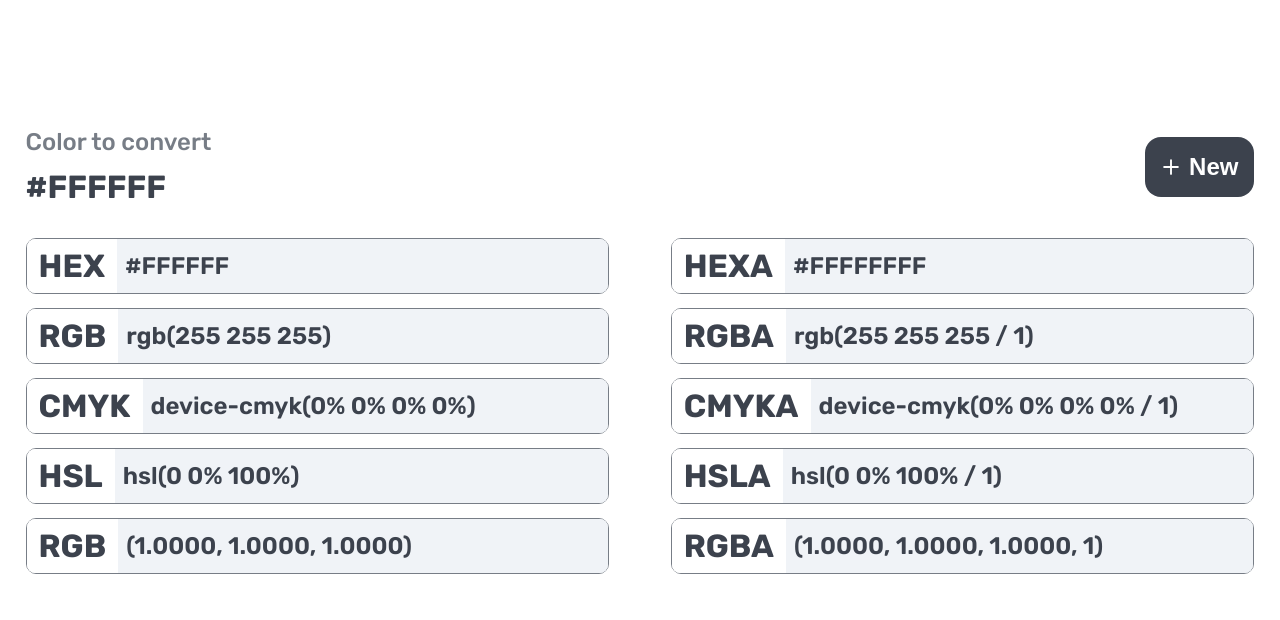
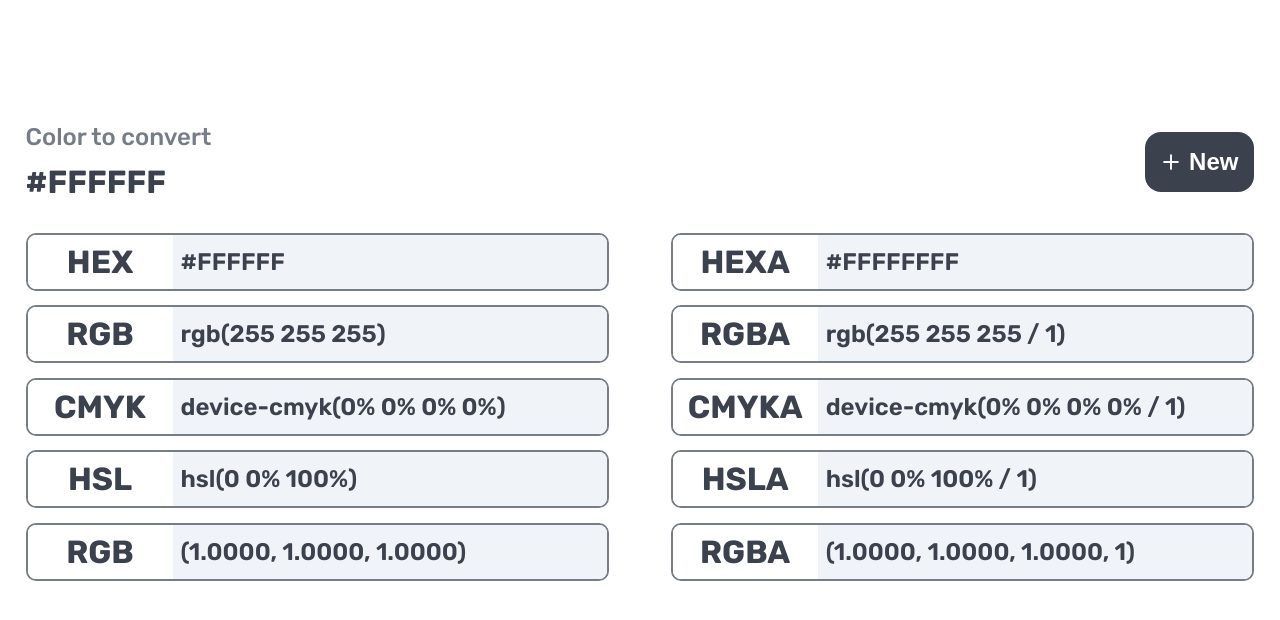
Before and after one commit to emersondont/color-converter, a Next.js app: page /converter in a window 1280 px wide. Shown: the top 620 px of the page. Built offline with nearby package versions, Linux system fonts and the light colour scheme.

Commit message:
ajust: autoFocus on input; color text on h1 of item of card; min-width on h1 of item of card.

```diff
--- a/src/pages/converter.tsx
+++ b/src/pages/converter.tsx
@@ -116,7 +116,11 @@ export default function Converter() {
 						<h1
 							style={{
 								backgroundColor: colorTranslator.HEXA,
-								color: (colorTranslator.R + colorTranslator.G + colorTranslator.B) / 3 > 112.5 ?
+								color: (
+									colorTranslator.R
+									+ colorTranslator.G
+									+ colorTranslator.B
+									) / 3 > 150.0 || colorTranslator.A <= 0.5 ?
 									'#3c424d'
 									:
 									'#fff'
--- a/src/styles/Converter.module.css
+++ b/src/styles/Converter.module.css
@@ -67,8 +67,8 @@
 .grid div {
     display: flex;
     align-items: center;
-    border: 1px solid #777D86;
-    border-radius:10px;
+    border: 2px solid #777D86;
+    border-radius: 10px;
     cursor: pointer;
 }
 
@@ -80,6 +80,8 @@
     height: 100%;
     display: flex;
     align-items: center;
+    justify-content: center;
+    min-width: 25%;
 }
 
 .grid div p {
```
Also changed, not shown: src/pages/index.tsx (+6 -1 lines).
